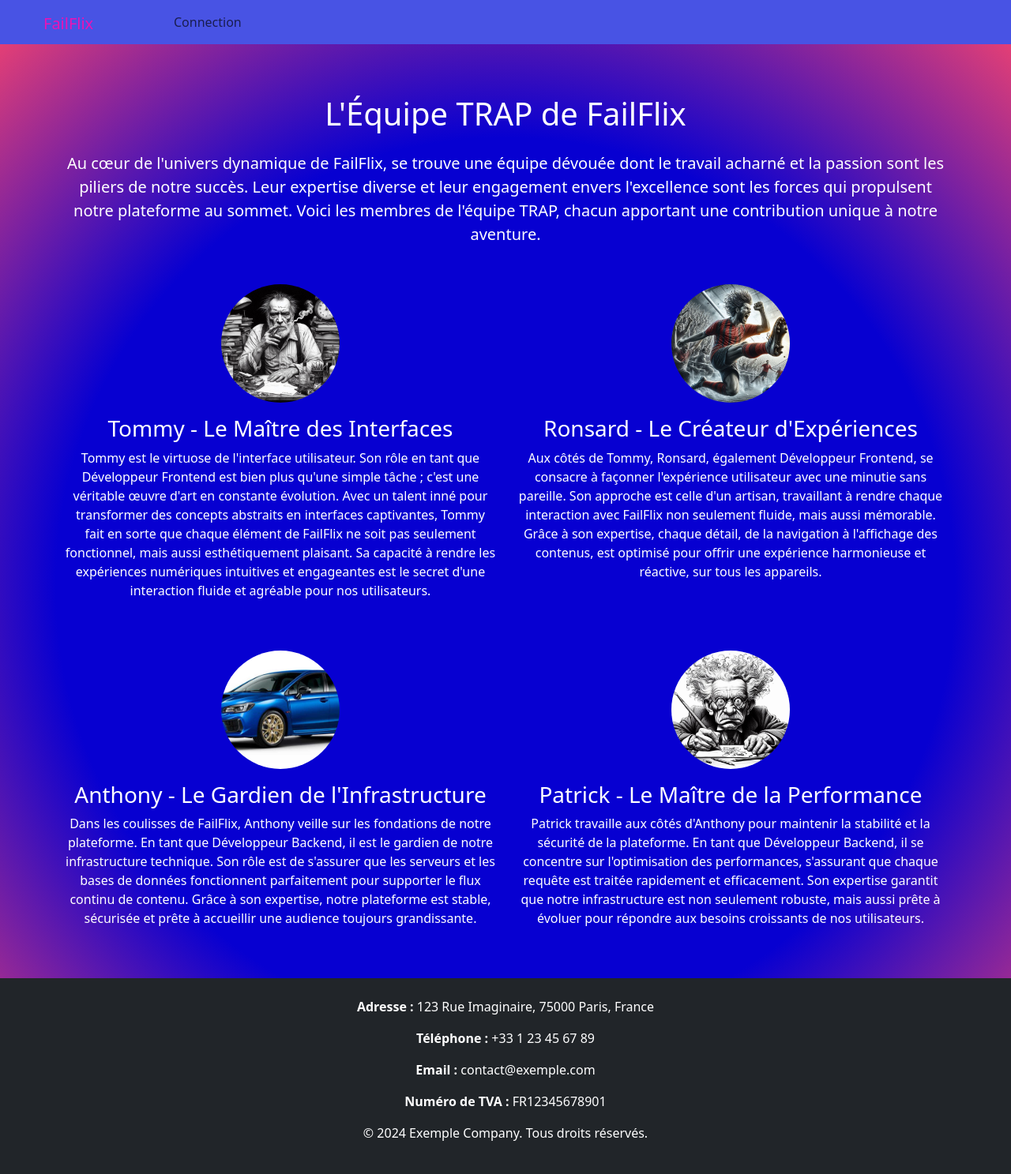
After one commit to anthosaxe/getflix, a PHP site: page /Team.php in a window 1280 px wide. The commit adds this page. Shown: the whole page at 79% size. Run offline with PHP 8.4, Linux system fonts and the light colour scheme; a stand-in replaces the project's code that opens the database connection; some libraries are stand-ins or nearby versions.

Commit message:
footer, navbar, team page

```diff
--- /dev/null
+++ b/source/Team.php
@@ -0,0 +1,76 @@
+<!DOCTYPE html>
+<html lang="en">
+
+<head>
+    <meta charset="UTF-8">
+    <meta name="viewport" content="width=device-width, initial-scale=1.0">
+    <title>Team TRAP - FailFlix</title>
+    <link href="https://cdn.jsdelivr.net/npm/bootstrap@5.3.3/dist/css/bootstrap.min.css" rel="stylesheet" integrity="sha384-QWTKZyjpPEjISv5WaRU9OFeRpok6YctnYmDr5pNlyT2bRjXh0JMhjY6hW+ALEwIH" crossorigin="anonymous">
+    <link href="./css/style.css" rel="stylesheet">
+    <script src="https://kit.fontawesome.com/d6bd908ca7.js" crossorigin="anonymous"></script>
+</head>
+
+<body class="body-color">
+<nav class="navbar navbar-expand-lg navbar-light fixed-top" id="navbar-color">
+    <div class="container-fluid">
+      <a class="navbar-brand" href="./main.php" id="custom-color">FailFlix</a>
+      <button class="navbar-toggler" type="button" data-bs-toggle="collapse" data-bs-target="#navbarNav" aria-controls="navbarNav" aria-expanded="false" aria-label="Toggle navigation">
+        <span class="navbar-toggler-icon"></span>
+      </button>
+      <div class="collapse navbar-collapse" id="navbarNav">
+        <ul class="navbar-nav">
+        <li class="nav-item">
+     <a class="nav-link" href="./logine.php" >Connection</a>
+        </li>
+        </ul>
+      </div>
+    </div>
+  </nav>
+    <br><br><br>
+
+    <div class="container my-5">
+        <h1 class="text-center mb-4">L'Équipe TRAP de FailFlix</h1>
+        <p class="text-center lead">Au cœur de l'univers dynamique de FailFlix, se trouve une équipe dévouée dont le travail acharné et la passion sont les piliers de notre succès. Leur expertise diverse et leur engagement envers l'excellence sont les forces qui propulsent notre plateforme au sommet. Voici les membres de l'équipe TRAP, chacun apportant une contribution unique à notre aventure.</p>
+
+        <div class="row mt-5">
+            <div class="col-md-6 text-center">
+                <img src="./images/bukowski.jpg" alt="Tommy" class="rounded-circle mb-3">
+                <h3>Tommy - Le Maître des Interfaces</h3>
+                <p>Tommy est le virtuose de l'interface utilisateur. Son rôle en tant que Développeur Frontend est bien plus qu'une simple tâche ; c'est une véritable œuvre d'art en constante évolution. Avec un talent inné pour transformer des concepts abstraits en interfaces captivantes, Tommy fait en sorte que chaque élément de FailFlix ne soit pas seulement fonctionnel, mais aussi esthétiquement plaisant. Sa capacité à rendre les expériences numériques intuitives et engageantes est le secret d'une interaction fluide et agréable pour nos utilisateurs.</p>
+            </div>
+            <div class="col-md-6 text-center">
+                <img src="./images/Messi.jpg" alt="Ronsard" class="rounded-circle mb-3">
+                <h3>Ronsard - Le Créateur d'Expériences</h3>
+                <p>Aux côtés de Tommy, Ronsard, également Développeur Frontend, se consacre à façonner l'expérience utilisateur avec une minutie sans pareille. Son approche est celle d'un artisan, travaillant à rendre chaque interaction avec FailFlix non seulement fluide, mais aussi mémorable. Grâce à son expertise, chaque détail, de la navigation à l'affichage des contenus, est optimisé pour offrir une expérience harmonieuse et réactive, sur tous les appareils.</p>
+            </div>
+        </div>
+
+        <div class="row mt-5">
+            <div class="col-md-6 text-center">
+                <img src="./images/subaru.jpg" alt="Anthony" class="rounded-circle mb-3">
+                <h3>Anthony - Le Gardien de l'Infrastructure</h3>
+                <p>Dans les coulisses de FailFlix, Anthony veille sur les fondations de notre plateforme. En tant que Développeur Backend, il est le gardien de notre infrastructure technique. Son rôle est de s'assurer que les serveurs et les bases de données fonctionnent parfaitement pour supporter le flux continu de contenu. Grâce à son expertise, notre plateforme est stable, sécurisée et prête à accueillir une audience toujours grandissante.</p>
+            </div>
+            <div class="col-md-6 text-center">
+                <img src="./images/einstein.jpg" alt="Patrick" class="rounded-circle mb-3">
+                <h3>Patrick - Le Maître de la Performance</h3>
+                <p>Patrick travaille aux côtés d'Anthony pour maintenir la stabilité et la sécurité de la plateforme. En tant que Développeur Backend, il se concentre sur l'optimisation des performances, s'assurant que chaque requête est traitée rapidement et efficacement. Son expertise garantit que notre infrastructure est non seulement robuste, mais aussi prête à évoluer pour répondre aux besoins croissants de nos utilisateurs.</p>
+            </div>
+        </div>
+    </div>
+
+    <footer class="bg-dark text-white text-center py-4">
+        <div class="container">
+            <p><strong>Adresse :</strong> 123 Rue Imaginaire, 75000 Paris, France</p>
+            <p><strong>Téléphone :</strong> +33 1 23 45 67 89</p>
+            <p><strong>Email :</strong> contact@exemple.com</p>
+            <p><strong>Numéro de TVA :</strong> FR12345678901</p>
+            <p>&copy; 2024 Exemple Company. Tous droits réservés.</p>
+        </div>
+    </footer>
+
+    <script src="https://cdn.jsdelivr.net/npm/bootstrap@5.3.3/dist/js/bootstrap.bundle.min.js" integrity="sha384-YvpcrYf0tY3lHB60NNkmXc5s9fDVZLESaAA55NDzOxhy9GkcIdslK1eN7N6jIeHz" crossorigin="anonymous"></script>
+    <script src="./js/script.js"></script>
+</body>
+
+</html>
--- a/source/css/style.css
+++ b/source/css/style.css
@@ -1,4 +1,5 @@
 /*page login*/
+
 .log-box{
     width: 90%;
     max-width: 400px;
@@ -6,7 +7,12 @@
     top: 50%;
     left: 50%;
     transform: translate(-50%,-50%);
-    background: #fff;
+    border: 1px solid #ddd;
+    border-radius: 5%;
+    opacity: 80%;
+    background: rgb(195,34,164);
+    background: linear-gradient(0deg, rgba(195,34,164,1) 0%, rgba(12,201,30,1) 100%);
+
     padding: 50px 60px 70px;
     text-align: center;
 }
@@ -29,7 +35,6 @@
     left: 50%;
     transform: translateX(-50%);
 }
-
 
 .input-field{
     background: #eaeaea;
@@ -81,9 +86,7 @@
     cursor: pointer;
     transition: background 1s;
 }
-.input-group{
-    height: 50px;
-}
+
 .btn-field button.disable{
     background: #eaeaea;
     color: #555;
@@ -132,8 +135,7 @@ justify-items: end;
 .filter-menu {
     display: none;
     position: absolute;
-    top: 50px; q
-    left: 0;
+    top: 50px;
     background: #fff;
     box-shadow: 0 0 10px rgba(0, 0, 0, 0.2);
     padding: 20px;
@@ -421,3 +423,22 @@ transition: all 0.3s linear;
     width: 40%;
     margin: auto;
   }
+
+  /* image team */
+  .rounded-circle{
+        border-radius: 50%;
+        width: 150px;
+        height: 150px;
+        object-fit: cover;
+        margin-bottom: 15px;
+    }
+
+    .container{
+        color: #fff;
+    }
+ footer{
+    background-color: #343a40; /* Couleur de fond pour le footer */
+    color: white; /* Couleur du texte pour le footer */
+    text-align: center; /* Centre le texte dans le footer */
+    padding: 1rem 0; /* Ajoute un peu d'espace autour du texte */
+}
```
Also changed, not shown: source/confidential.php (+11 -8 lines), source/formulaireIn.php (+12 -9 lines), source/images/film.php (deleted, +0 -89 lines), source/logine.php (+15 -12 lines), source/main.php (+19 -84 lines), source/password.php (+12 -8 lines), source/images/Messi.jpg (added), source/images/bukowski.jpg (added), source/images/einstein.jpg (added), source/images/subaru.jpg (added).
